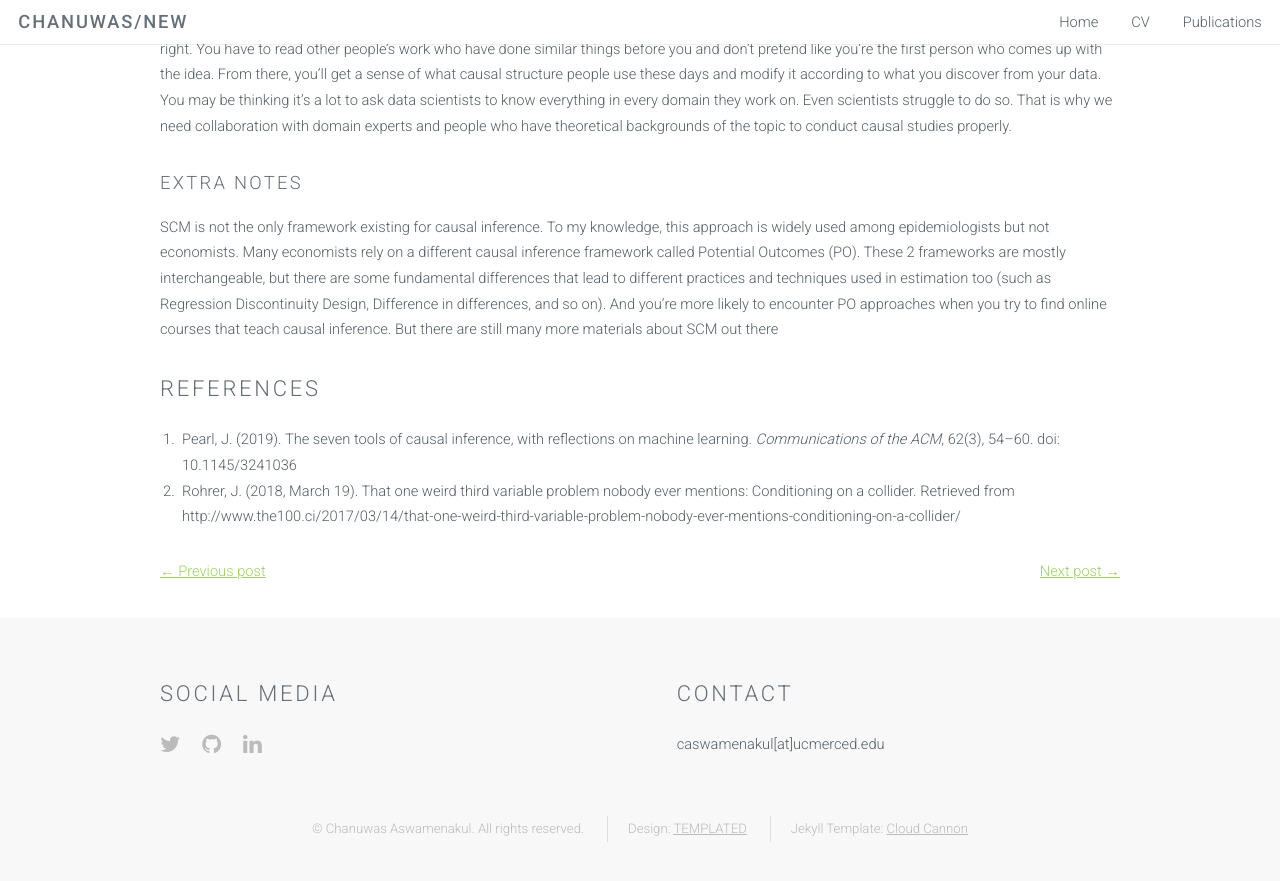
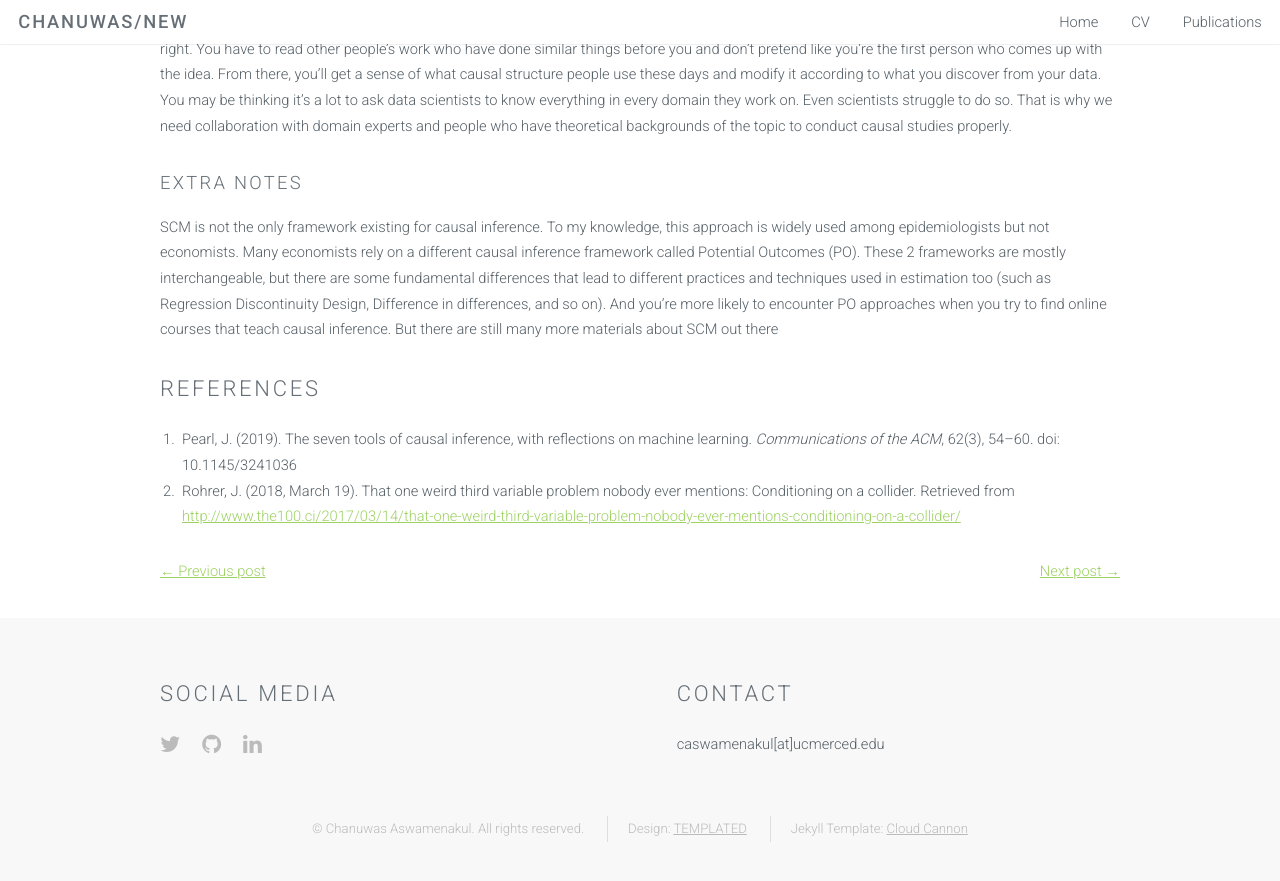
Before and after one commit to chasnew/chasnew.github.io, a Jekyll site: the page built from _posts/2019-09-01-ci101.markdown, in a window 1280 px wide and 900 px high, scrolled down 4431 px. Shown: the top 881 px of the window. Built offline with Jekyll 4.4.1, drawn with Linux system fonts in a browser that asks for light colours; some of the changed lines change nothing that is shown.

Commit message:
Inserted a hyperlink

```diff
--- a/_posts/2019-09-01-ci101.markdown
+++ b/_posts/2019-09-01-ci101.markdown
@@ -69,4 +69,4 @@ SCM is not the only framework existing for causal inference. To my knowledge, th
 
 ## References
 1. Pearl, J. (2019). The seven tools of causal inference, with reflections on machine learning. _Communications of the ACM_, 62(3), 54–60. doi: 10.1145/3241036
-2. Rohrer, J. (2018, March 19). That one weird third variable problem nobody ever mentions: Conditioning on a collider. Retrieved from http://www.the100.ci/2017/03/14/that-one-weird-third-variable-problem-nobody-ever-mentions-conditioning-on-a-collider/
+2. Rohrer, J. (2018, March 19). That one weird third variable problem nobody ever mentions: Conditioning on a collider. Retrieved from [http://www.the100.ci/2017/03/14/that-one-weird-third-variable-problem-nobody-ever-mentions-conditioning-on-a-collider/](http://www.the100.ci/2017/03/14/that-one-weird-third-variable-problem-nobody-ever-mentions-conditioning-on-a-collider/)
```
